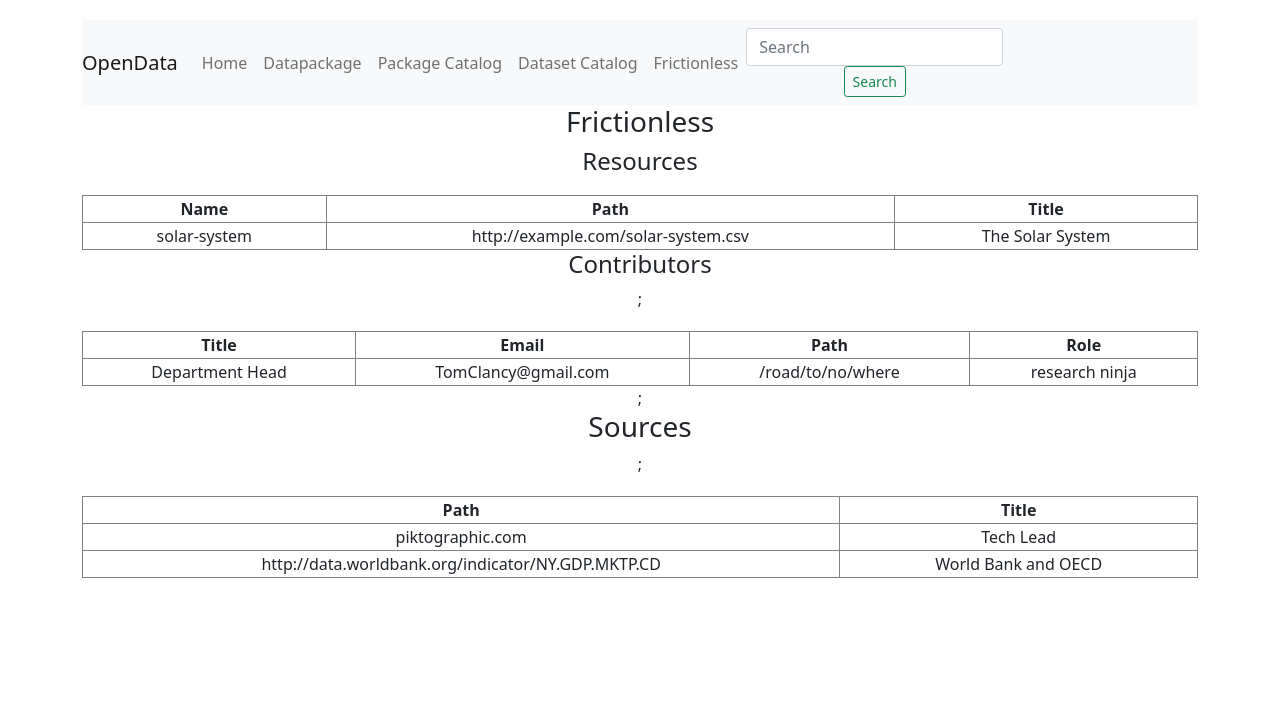
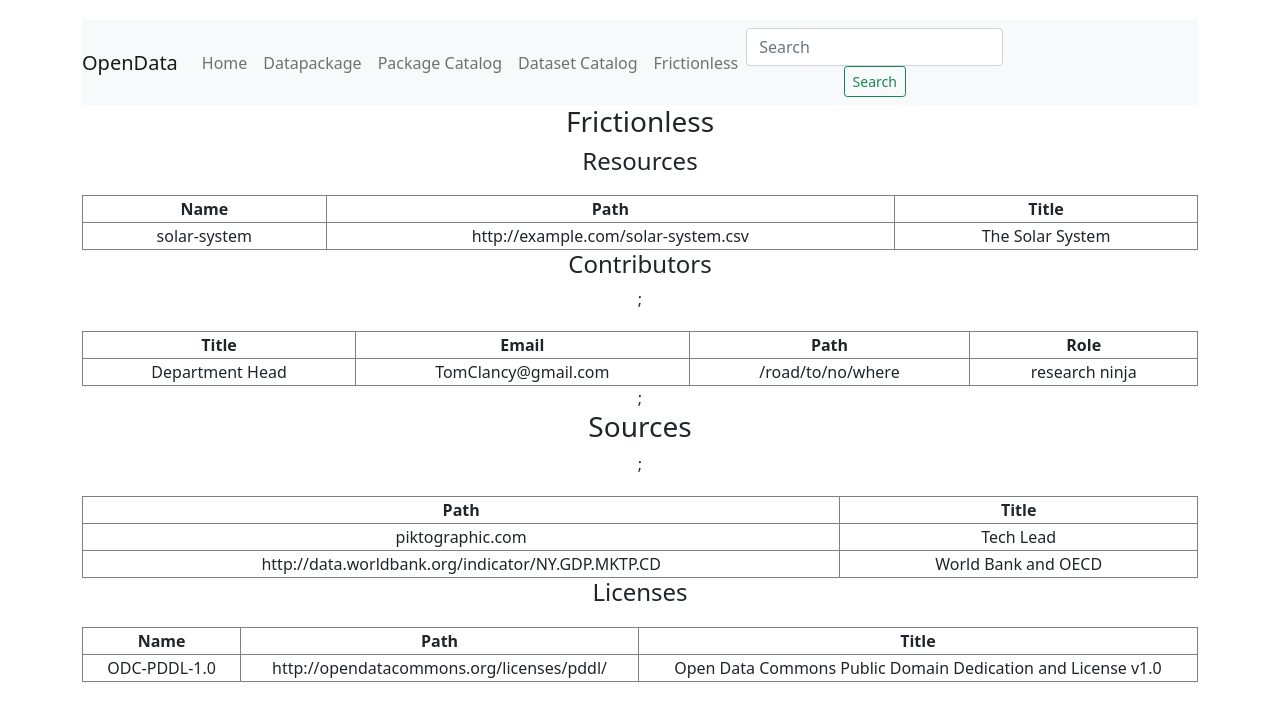
Before and after one commit to timeonator/open.data, a React (Create React App) app: page /frictionless in a window 1280 px wide. Shown: the top 720 px of the page. Built offline with nearby package versions, Linux system fonts and the light colour scheme.

Commit message:
fixed wrong prop name in call to Licenses component

```diff
--- a/src/component/frictionless/licenses.tsx
+++ b/src/component/frictionless/licenses.tsx
@@ -35,7 +35,7 @@ const Licenses = () => {
   return (
     <>
       <h4>Licenses</h4>
-      <Table cc={columns} data={data} />
+      <Table columns={columns} data={data} />
     </>
   );
 };
--- a/src/frictionless.js
+++ b/src/frictionless.js
@@ -2,13 +2,16 @@ import React from 'react';
 import Resources from './component/frictionless/resources';
 import Contributors from './component/frictionless/contributors';
 import Sources from './component/frictionless/sources';
-const Frictionless = (props) => {
+import Licenses from './component/frictionless/licenses';
+
+const Frictionless = () => {
   return (
     <>
       <h3>Frictionless</h3>
       <Resources />
       <Contributors />
       <Sources />
+      <Licenses />
     </>
   );
 };
```
